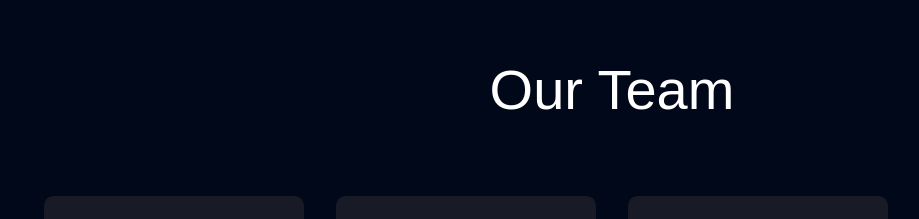
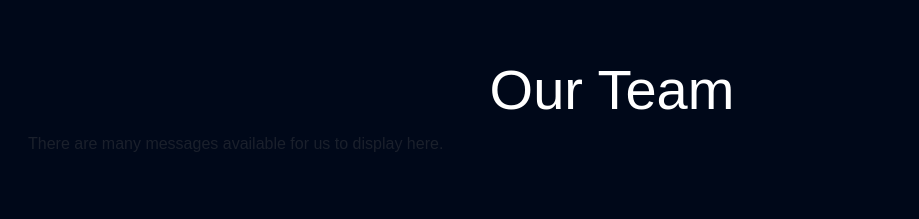
Before and after one commit to ISTE-PCCoE-Web/frontend, a React (Create React App) app: page / in a window 1280 px wide. Shown: the top 219 px of the page, without its empty margins (28-947 px from the left). Built offline with nearby package versions, Linux system fonts and the light colour scheme.

Commit message:
Team-page-updated

```diff
--- a/src/component/Team/Team.tsx
+++ b/src/component/Team/Team.tsx
@@ -12,6 +12,7 @@
         <section>
             <div className="row">
                 <h1>Our Team</h1>
+                <p>{message}</p>
             </div>
             <div className="row">
             {/* Column 1 */}
```
